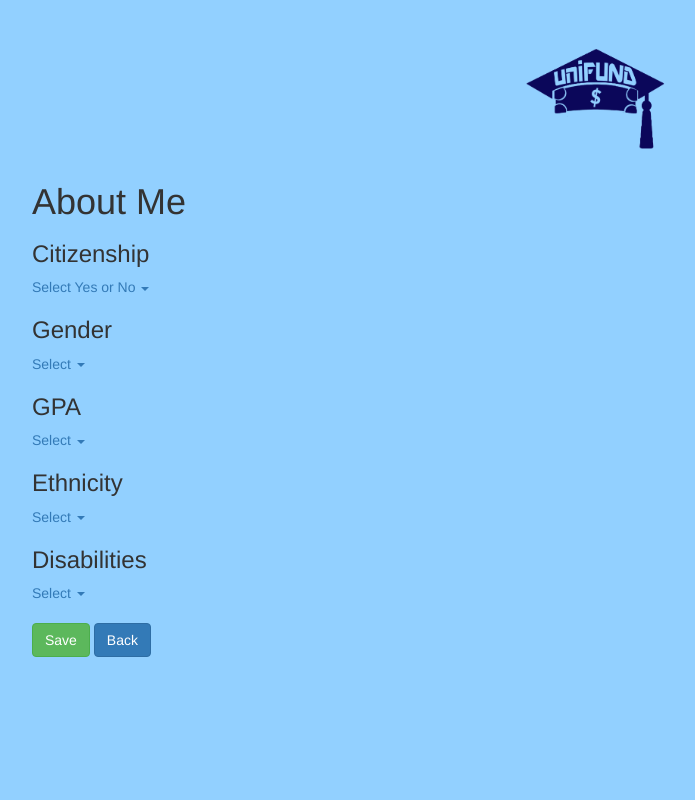
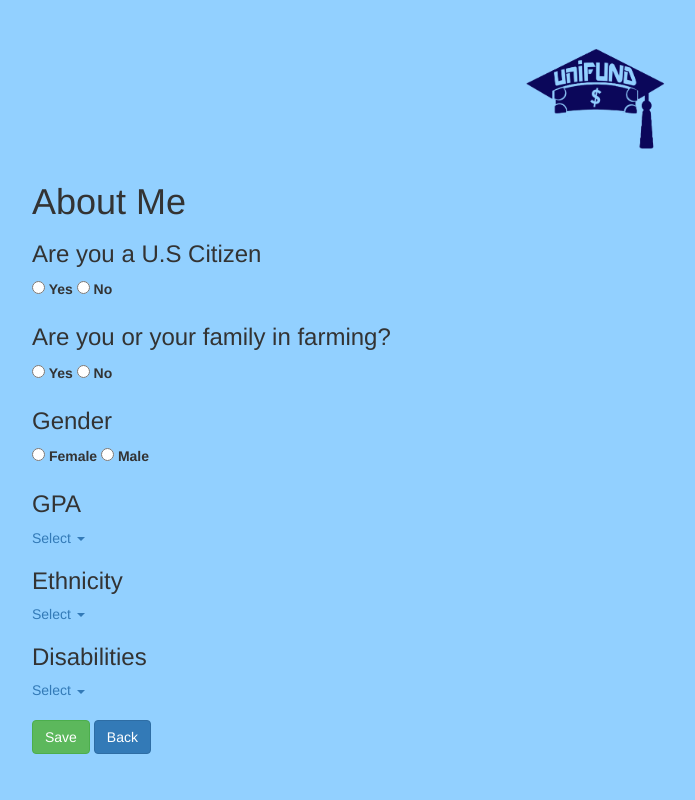
Before and after one commit to KISS/technica15, a Flask app: page /profile/about in a window 1280 px wide. Shown: the whole page, without its empty margins (43-738 px from the left). Run offline with Flask 2, Linux system fonts and the light colour scheme; some libraries are stand-ins or nearby versions.

Commit message:
last updates before demo

```diff
--- a/app.py
+++ b/app.py
@@ -47,6 +47,5 @@ def friendfund():
 	return render_template("friendfund.html")
 
 
-
 if __name__ == '__main__':
 	app.run(debug=True)
--- a/static/main.css
+++ b/static/main.css
@@ -35,4 +35,5 @@ body {
 	width: 85px;
     margin-top: -50px;
     border-radius: 100px;
+    border-style: solid;
 }
--- a/templates/about.html
+++ b/templates/about.html
@@ -10,31 +10,48 @@
 		<div class="container container-fluid">
 			<div class="logo"><img class="img-responsive center-block" src="https://raw.githubusercontent.com/KISS/technica15/master/images/logo_blue.png"></div>
 			<h1>About Me</h1>
-			<h3>Citizenship</h3>
-			<div class="dropdown">
-	  			<a id="dLabel" data-target="#" href="http://example.com" data-toggle="dropdown" role="button" aria-haspopup="true" aria-expanded="false">
-	    	Select Yes or No
-	    	<span class="caret"></span>
-	  			</a>
 
-	  		<ul class="dropdown-menu" aria-labelledby="dLabel">
-	    		<li>Yes<li>
-	    		<li>No<li>
-	  		</ul>
+			<form>
+				<h3>Are you a U.S Citizen</h3>
+				<div>
+				<label class="c-input c-radio">
+						<input id="radio1" name="radio" type="radio">
+					 	<span class="c-indicator"></span>
+					  	Yes
+					</label>
+					<label class="c-input c-radio">
+						<input id="radio2" name="radio" type="radio">
+						<span class="c-indicator"></span>
+						No
+					</label>
+				</div>
+
+				<h3>Are you or your family in farming?</h3>
+				<div>
+					<label class="c-input c-radio">
+						<input id="radio1" name="radio" type="radio">
+					 	<span class="c-indicator"></span>
+					  	Yes
+					</label>
+					<label class="c-input c-radio">
+						<input id="radio2" name="radio" type="radio">
+						<span class="c-indicator"></span>
+						No
+					</label>
 				</div>
 
 				<h3>Gender</h3>
 				<div class="dropdown">
-	  			<a id="dLabel" data-target="#" href="http://example.com" data-toggle="dropdown" role="button" aria-haspopup="true" aria-expanded="false">
-
-	    		Select
-	    		<span class="caret"></span>
-	 			</a>
-
-			  	<ul class="dropdown-menu" aria-labelledby="dLabel">
-			   		<li>Male</li>
-			   		<li>Female</li>
-			  	</ul>
+		  			<label class="c-input c-radio">
+						<input id="radio1" name="radio" type="radio">
+					 	<span class="c-indicator"></span>
+					  	Female
+					</label>
+					<label class="c-input c-radio">
+						<input id="radio2" name="radio" type="radio">
+						<span class="c-indicator"></span>
+						Male
+					</label>
 				</div>
 
 				<h3>GPA</h3>
@@ -77,8 +94,10 @@
 				   		<li>Blindness</li>
 				   		<li>Mental illness</li>
 				   		<li>Hearing impairments</li>
+				   		<li>None</li>
 				  	</ul>
 				</div>
+			</form>
 			<div class="account-cta">
 				<a href="#" class="btn btn-success">Save</a>
 				<a href="/profile" class="btn btn-primary">Back</a>
--- a/templates/profile.html
+++ b/templates/profile.html
@@ -15,6 +15,10 @@
 			<div><a href="#">Fafsa</a></div>
 			<div><a href="/profile/friendfund">Friendfund</a></div>
 			<div><a href="/scholarships">Your catered list of Scholarships</a></div>
+
+			<div class="account-cta">
+				<a href="/" class="btn btn-primary">Back</a>
+			</div>
 		</div>
 	</body>
 </html>
```
Also changed, not shown: templates/friendfund.html (+19 -1 lines). Lines whose indentation alone changed are shown as unchanged.
